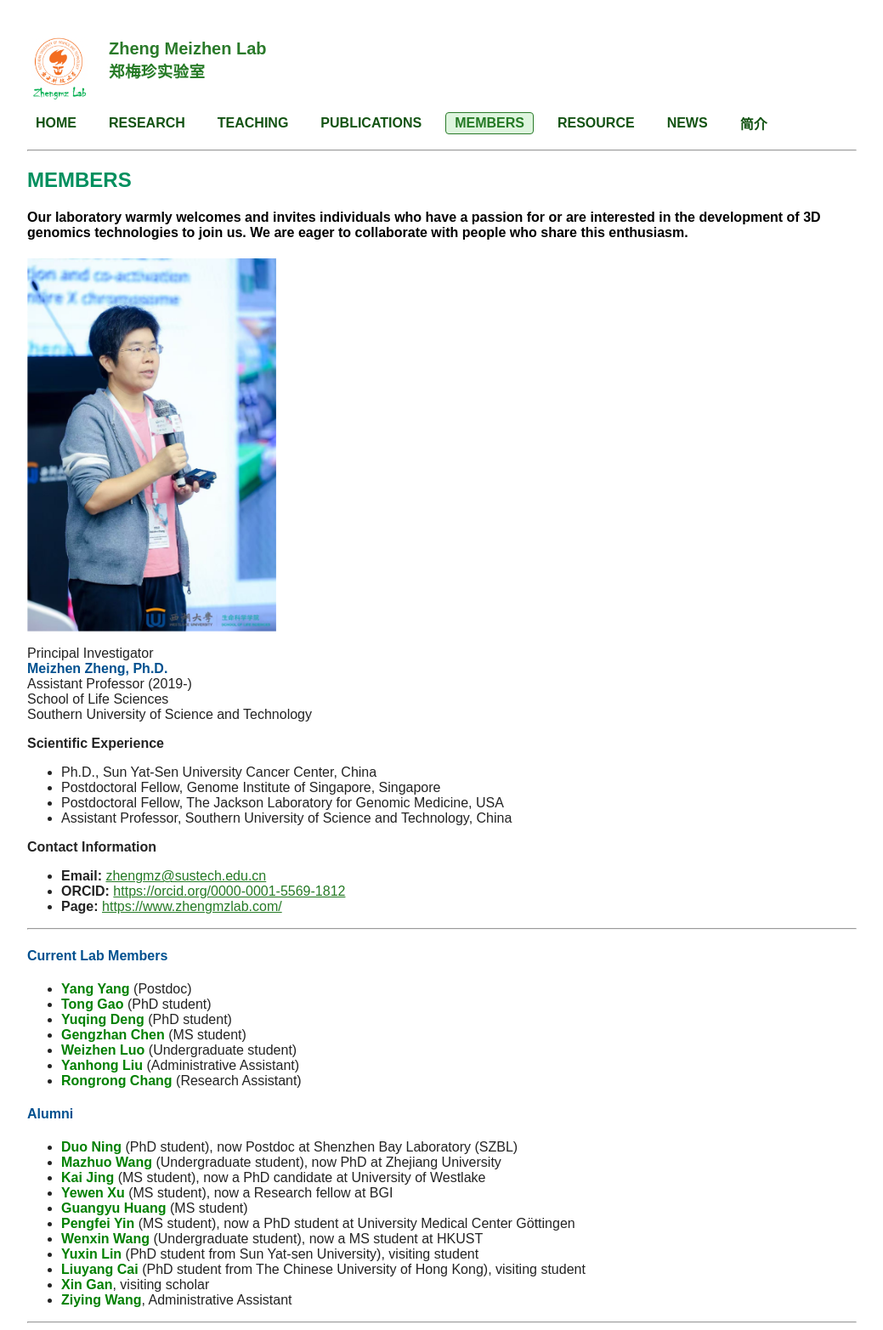
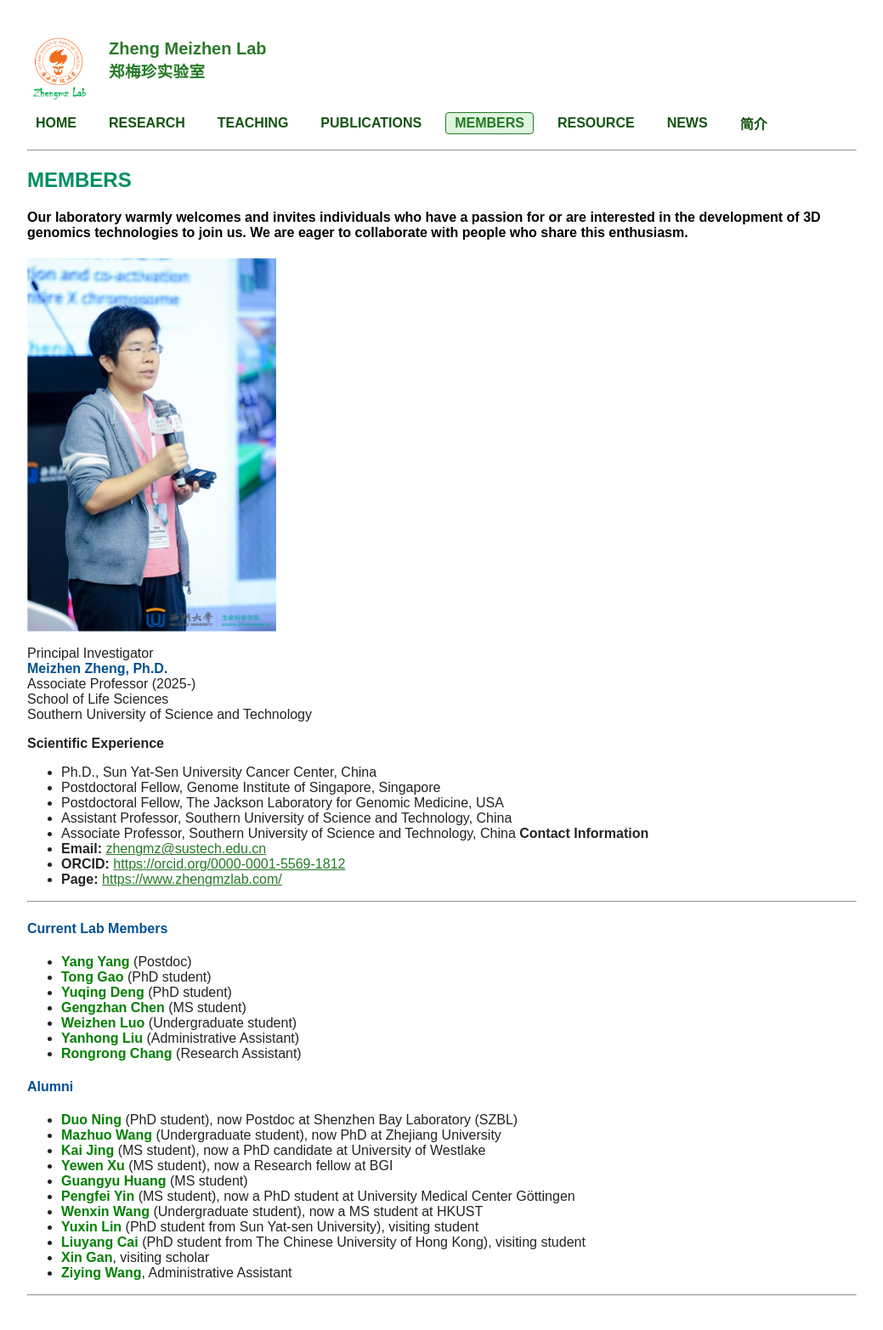
Before and after one commit to ZhengmzLab/zhengmzlab.github.io, a Jekyll site: the page built from members.md, in a window 1280 px wide. Shown: the whole page at 85% size, without its empty margins (120-1159 px from the left). Built offline with Jekyll 4.4.1, drawn with Linux system fonts in a browser that asks for light colours; comment, search, counter and statistics services are not loaded; after the commit the page ends 1533 px from its top, so only the background shows below that.

Commit message:
Update members.md

```diff
--- a/members.md
+++ b/members.md
@@ -14,7 +14,7 @@ title: MEMBERS
 
 Principal Investigator
 <span style="color:#00508f; font-weight:bold;">Meizhen Zheng, Ph.D.</span>
-  Assistant Professor (2019-)
+  Associate Professor (2025-)
   School of Life Sciences
   Southern University of Science and Technology
 
@@ -23,7 +23,7 @@ Principal Investigator
 - Postdoctoral Fellow, Genome Institute of Singapore, Singapore
 - Postdoctoral Fellow, The Jackson Laboratory for Genomic Medicine, USA
 - Assistant Professor, Southern University of Science and Technology, China
-
+- Associate Professor, Southern University of Science and Technology, China
 **Contact Information**
 - **Email:** [zhengmz@sustech.edu.cn](mailto:zhengmz@sustech.edu.cn)
 - **ORCID:** [https://orcid.org/0000-0001-5569-1812](https://orcid.org/0000-0001-5569-1812)
```
